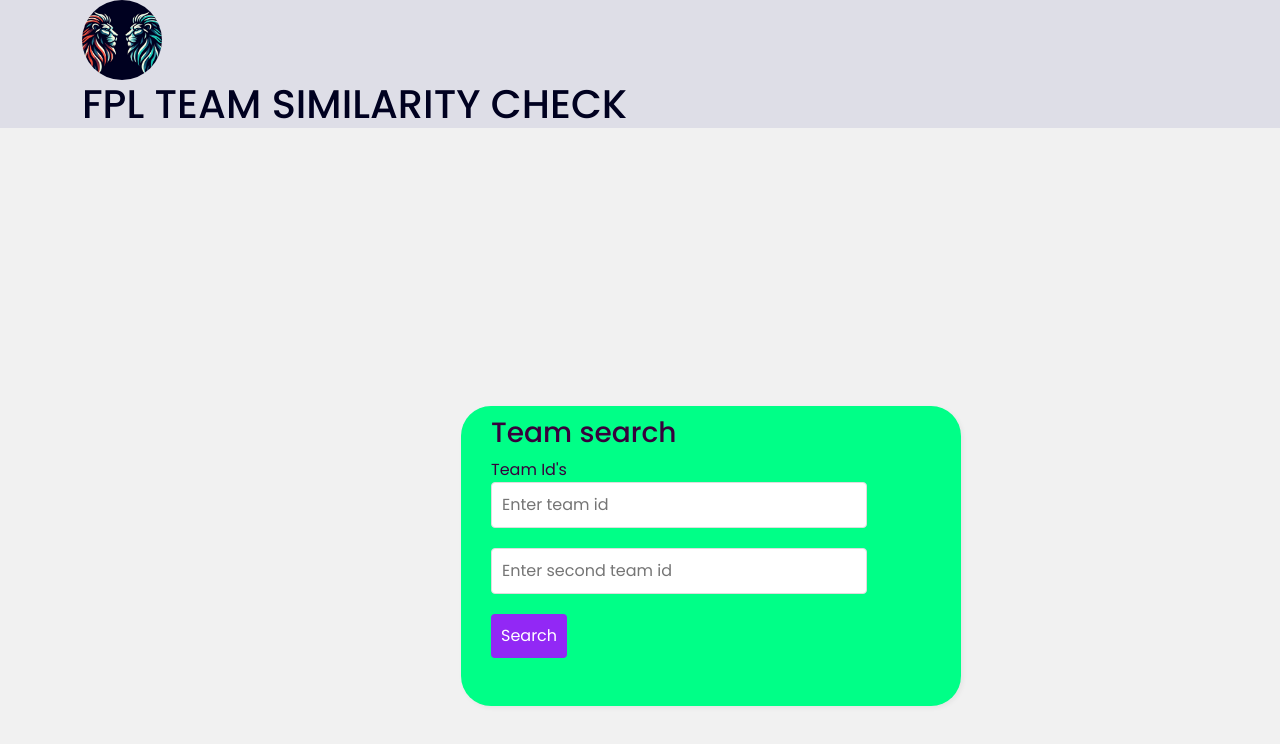
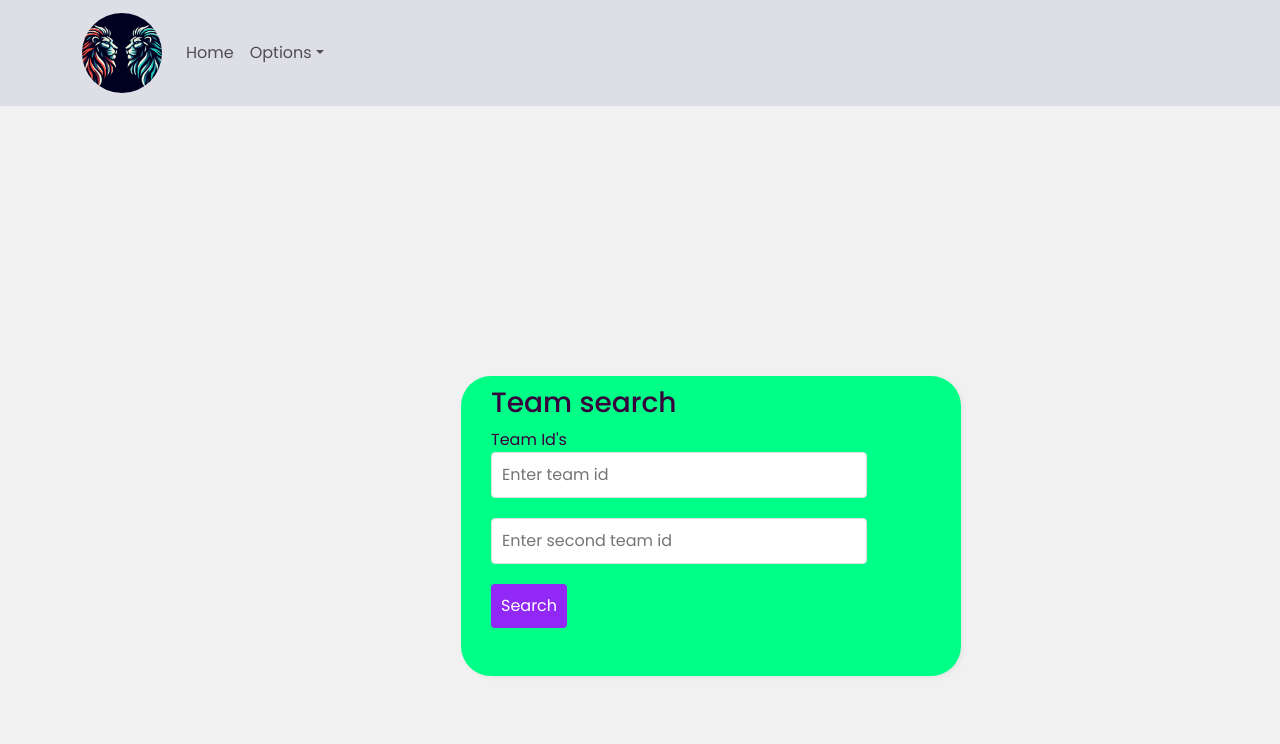
Before and after one commit to AdamL93/FPL-Similarity-Check, a React (Create React App) app in the folder frontend/: page / in a window 1280 px wide. Shown: the top 744 px of the page. Built offline with nearby package versions, Linux system fonts and the light colour scheme.

Commit message:
changed Navbar to bootstrap

```diff
--- a/frontend/src/App.js
+++ b/frontend/src/App.js
@@ -3,7 +3,7 @@ import { useState } from 'react'
 
 //pages and components
 import Home from './pages/Home'
-import Navbar from './components/Navbar'
+import NavbarFunction from './components/Navbar'
 import ResultsPage from './pages/ResultsPage'
 
 function App() {
@@ -13,7 +13,7 @@ function App() {
   return (
     <div className="App">
       <BrowserRouter>
-      <Navbar />
+      <NavbarFunction />
 
       <div className="pages">
         <Routes>
--- a/frontend/src/components/Navbar.js
+++ b/frontend/src/components/Navbar.js
@@ -1,19 +1,55 @@
 import { NavLink } from 'react-router-dom'
 import logo from '../resources/logo.png'
+import Navbar from 'react-bootstrap/Navbar';
+import Nav from 'react-bootstrap/Nav';
+import Container from 'react-bootstrap/Container';
+import NavDropdown from 'react-bootstrap/NavDropdown';
+
+const NavbarFunction = () => {
+    return (
+
+        <Navbar expand="lg" className="navbar-header">
+        <Container>
+          <Navbar.Brand href="/">
+          <img
+              src={logo}
+              className="navbar-logo"
+              alt="logo"
+            />
+          </Navbar.Brand>
+          <Navbar.Toggle aria-controls="basic-navbar-nav" />
+          <Navbar.Collapse id="basic-navbar-nav">
+            <Nav className="me-auto">
+              <Nav.Link href="/">Home</Nav.Link>
+              <NavDropdown title="Options" id="basic-nav-dropdown" align="end">
+                <NavDropdown.Item href="/">Account details</NavDropdown.Item>
+                <NavDropdown.Item href="/">Sign out</NavDropdown.Item>
+                <NavDropdown.Divider />
+                <NavDropdown.Item href="/">
+                  About
+                </NavDropdown.Item>
+              </NavDropdown>
+            </Nav>
+          </Navbar.Collapse>
+        </Container>
+      </Navbar>
+    );
+  }
 
 
-const Navbar = () => {
-    return (
-        <header>
-            <div className="container">
+    /*
+        <Navbar expand="lg" fixed="top">
+            <Container className="container">
+
                     <img src={logo} alt ="logo" className = "navbar-logo" />
-                <NavLink exact to="/" className = "navbar-title">
-                    <h1> FPL TEAM SIMILARITY CHECK</h1>
-                </NavLink>
-            </div>
-        </header>
+                    <NavLink exact to="/" className = "navbar-title">
+                        <h1> FPL TEAM SIMILARITY CHECK</h1>
+                    </NavLink>
+            </Container>
+
+        </Navbar>
     )
 
 }
-
-export default Navbar;
+*/
+export default NavbarFunction;
--- a/frontend/src/pages/ResultsPage.js
+++ b/frontend/src/pages/ResultsPage.js
@@ -59,13 +59,13 @@ const ResultsPage = () => {
   return (
   <Container fluid="xs">
     <Row className="banner">
-      <Col>Results </Col>
+      <Col>Results</Col>
     </Row>
-    <Row>
-      <div className="team-id">
-        <span style={{ marginRight: '10px' }}>Team Id: {inputValue}</span>
+    <Row className="team-id">
+      <Col>
+        <span style={{ marginRight: '40px' }}>Team Id: {inputValue}</span>
         Team Id 2: {inputValue2}
-      </div>
+      </Col>
     </Row>
     <Row className="gx-5">
       <Col className="result-container">
@@ -99,7 +99,7 @@ const ResultsPage = () => {
               <XAxis dataKey="gameweek" />
               <YAxis domain={[0, 100]} />
               <CartesianGrid stroke="grey" strokeDasharray="2 2" />
-              <Line type="linear" dataKey="similarity" name ="Similarity %" stroke="purple" strokeWidth={2} dot={false} />
+              <Line type="linear" dataKey="similarity" name ="Similarity % by Gameweek" stroke="purple" strokeWidth={2} dot={false} />
               <Legend />
               <Tooltip />
             </LineChart>
--- a/frontend/src/styles/navbar.css
+++ b/frontend/src/styles/navbar.css
@@ -1,7 +1,6 @@
-
 /* NavBar css*/
 
-header {
+.navbar-header {
     background: #dedee7;
   }
 
```
